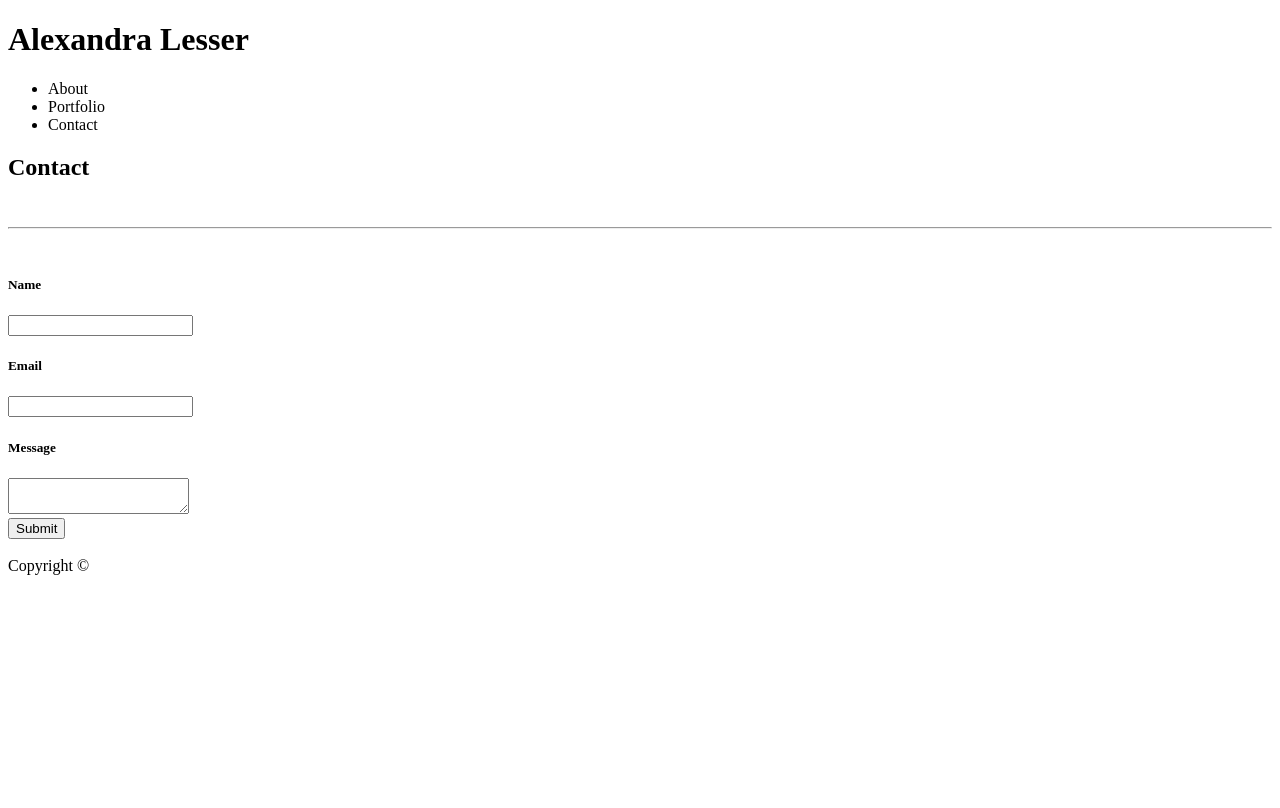
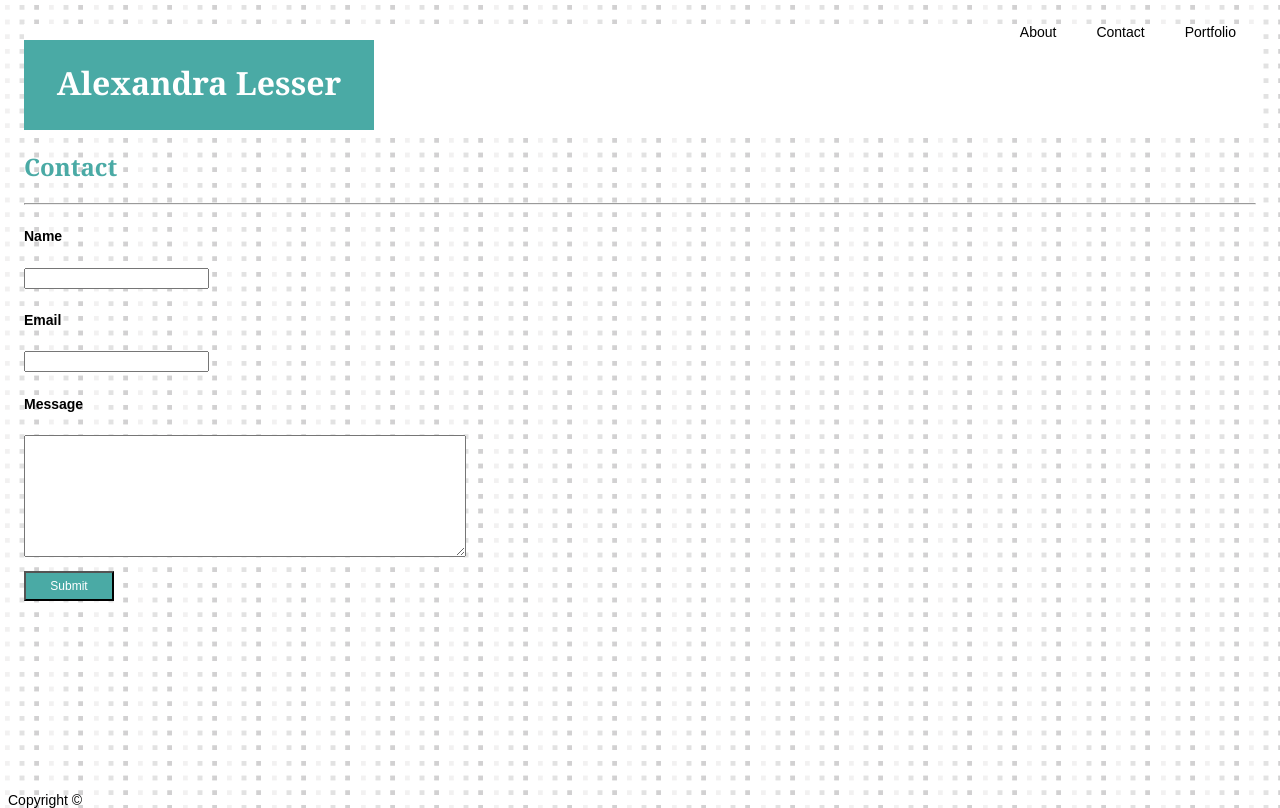
Before and after one commit to acl447/Basic-Portfolio, a plain HTML site: page contact.html in a window 1280 px wide. Drawn offline with Linux system fonts and the light colour scheme.

Commit message:
reset added

```diff
--- a/assets/css/style.css
+++ b/assets/css/style.css
@@ -0,0 +1,155 @@
+html, body {
+
+    height: 100%;
+}
+
+body {
+
+    display: flex;
+    flex-direction: column;
+}
+
+.content {
+
+    flex: 1 0 auto;
+
+}
+
+
+.footer {
+
+   flex-shrink: 0;
+
+}
+
+
+/* Headings */
+
+.header {
+
+font-family: 'Georgia', Times, Times New Roman, serif;
+
+
+}
+
+/* Text Not in Headings */
+
+.text,
+.footer {
+
+
+    font-family: 'Arial', 'Helvetica Neue', Helvetica, sans-serif;
+    font-size: 14px;
+
+}
+
+
+/*Submit Button */
+
+#btn {
+
+    background:  #4aaaa5;
+    height: 30px;
+    width: 90px;
+    color: white;
+    font-size: 12px;
+    text-decoration: none;
+}
+
+/* Navbar */
+
+nav {
+
+overflow: hidden;
+
+}
+
+nav ul {
+
+    margin: 0;
+    padding: 0;
+    list-style-type: none;
+}
+
+nav ul li {
+
+    display: inline;
+    float: right;
+    padding: 0 20px 0 20px;
+    margin: 0;
+
+}
+
+/* Navbar Links */
+
+nav ul li a {
+
+    text-decoration: none;
+    color: black;
+
+
+}
+
+/* Page Content */
+
+.content {
+
+    padding: 16px;
+}
+
+/* Divs Around Header */
+
+.header-block {
+
+width: 350px;
+height: 90px;
+background: #4aaaa5;
+color: white;
+text-align: center;
+
+
+}
+
+.header-text-block {
+
+display: inline-block;
+vertical-align: middle;
+
+
+
+
+}
+
+/* Text Area */
+
+#textbox {
+
+padding: 0 20px 20px 20px;
+
+margin: 0 10px 10px 0;
+
+width: 400px;
+
+height: 100px;
+
+
+
+}
+
+/* Contact sub-header */
+
+#contact {
+
+color: #4aaaa5;
+
+}
+
+/* Div around Header and Nav */
+
+.top-span {
+
+background: white;
+width: 100%;
+z-index: 1;
+
+}
--- a/contact.html
+++ b/contact.html
@@ -5,43 +5,59 @@
     <meta name="viewport" content="width=device-width, initial-scale=1.0">
     <meta http-equiv="X-UA-Compatible" content="ie=edge">
     <title>Contact</title>
+    <link rel="stylesheet" type="text/css" href="assets/css/style.css">
 </head>
-<body>
+
+<body style="background: url(assets/images/tiny-squares.png)">
 
     <div class="content">
 
-        <h1>Alexandra Lesser</h1>
+        <div class="top-span">
 
-        <nav>
+            <nav>
 
-            <ul>
-                <li>About</li>
-                <li>Portfolio</li>
-                <li>Contact</li>
+                <ul>
+
+                    <li class="text"><a href="portfolio.html">Portfolio</a></li>
+                    <li class="text"><a href="contact.html">Contact</a></li>
+                    <li class="text"><a href="index.html">About</a></li>
+
+                </ul>
 
 
-            </ul>
+            </nav>
+
+            <div class="header-block">
+                <span class="header-text-block">
+
+                    <h1 class="header">Alexandra Lesser</h1>
+
+                </span>
+
+            </div>
+
+        </div>
 
 
-        </nav>
 
-        <h2>Contact</h2>
 
-        <br>
+
+
+        <h2 class="header" id="contact">Contact</h2>
 
         <hr>
 
-        <br>
+
 
         <form>
-            <h5>Name</h5>
+            <h5 class="text">Name</h5>
             <input type="text" required>
-            <h5>Email</h5>
+            <h5 class="text">Email</h5>
             <input type="email" required>
-            <h5>Message</h5>
-            <textarea required></textarea>
+            <h5 class="text">Message</h5>
+            <textarea id="textbox" required></textarea>
             <br>
-            <button type="submit">Submit</button>
+            <button type="submit" id="btn" class="text">Submit</button>
 
 
 
@@ -51,6 +67,8 @@
 
         <br>
 
+
+
     </div>
 
     <footer class="footer">Copyright &copy;</footer>
```
Also changed, not shown: index.html (+20 -9 lines), portfolio.html (+36 -18 lines), assets/css/reset.css (added), assets/images/tiny-squares.png (added), 4 other files.
